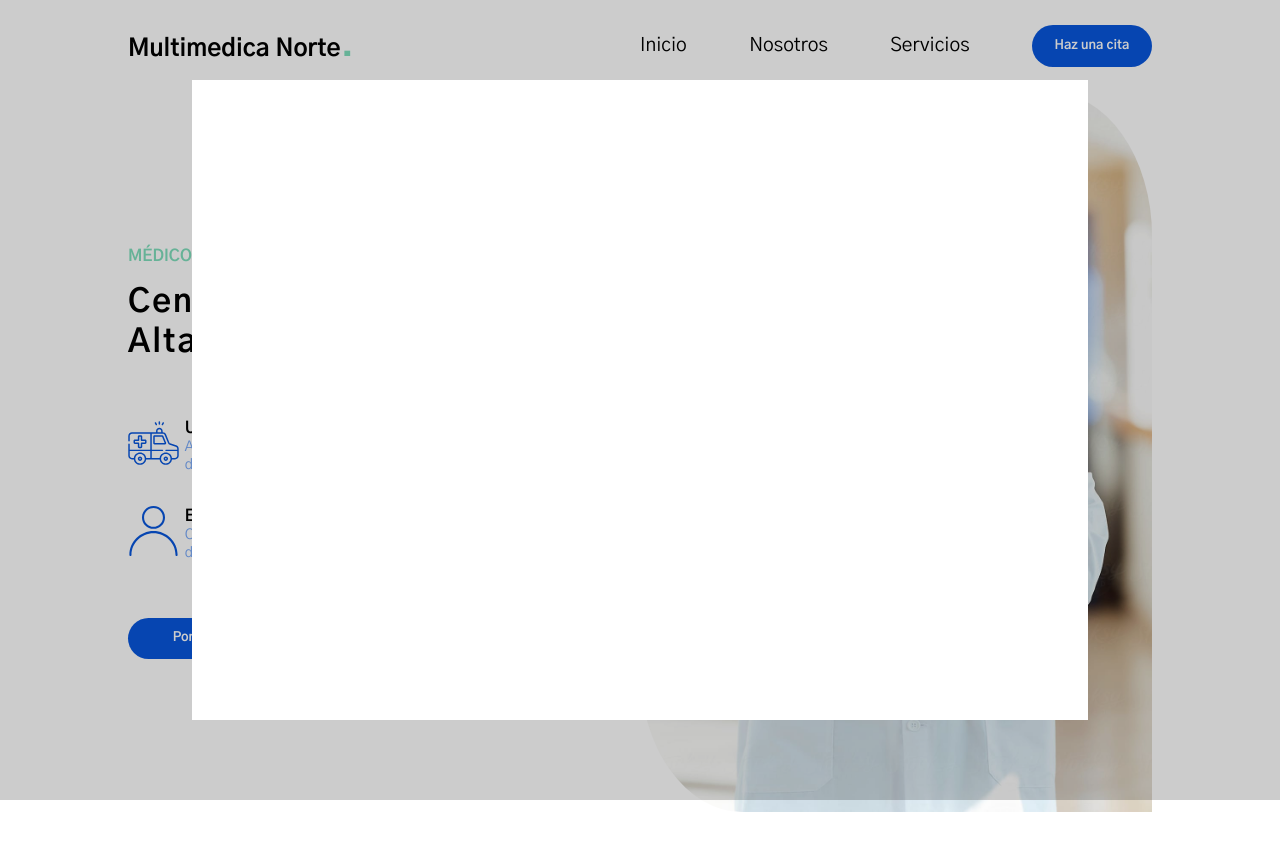
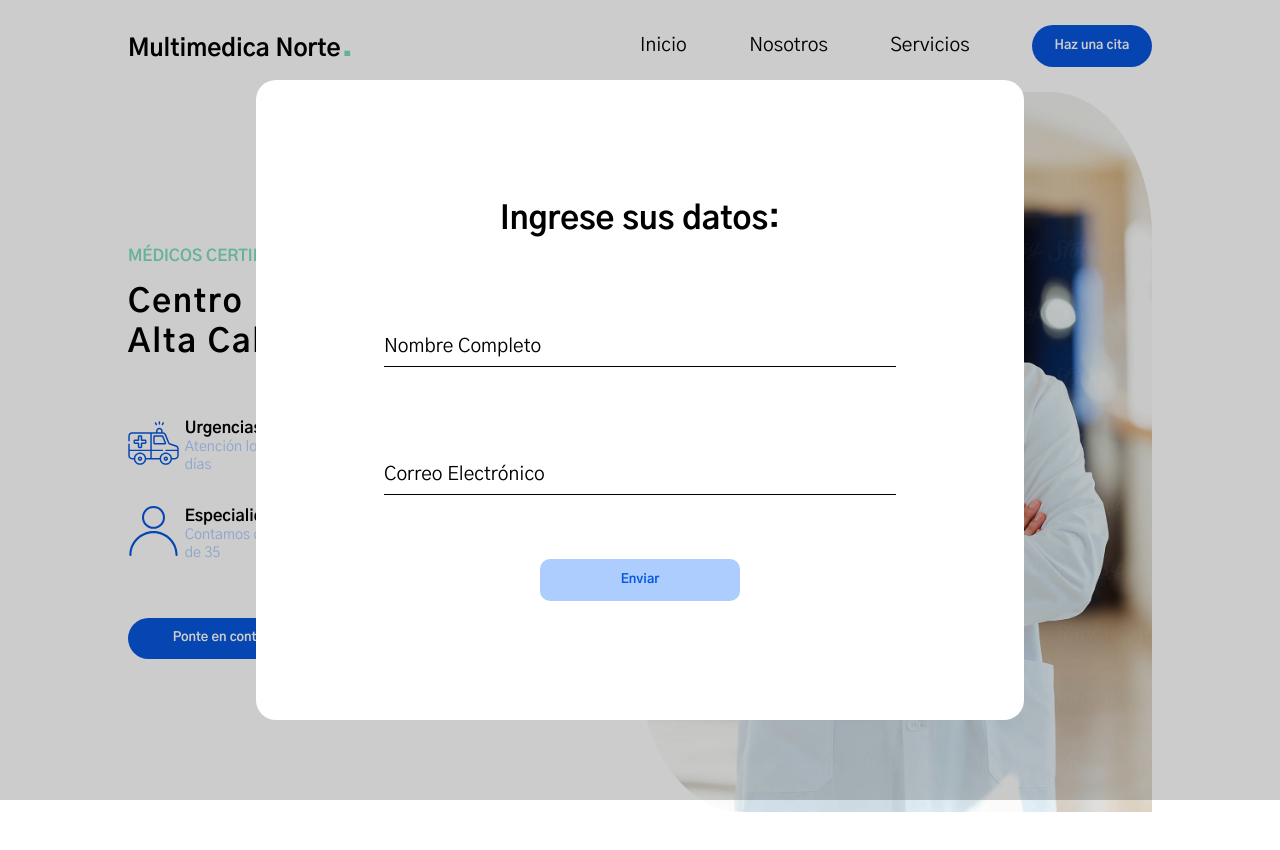
Before and after one commit to Dev-skybit/proyecto-multimedica, a website built with Parcel: page src/index.html in a window 1280 px wide. Shown: the top 850 px of the page. Built offline with nearby package versions, Linux system fonts and the light colour scheme.

Commit message:
added form

```diff
--- a/src/index.html
+++ b/src/index.html
@@ -22,7 +22,21 @@
     </nav>
 
     <div class="appointment appointment--active">
-      <div class="appointment__form"></div>
+      <form class="appointment__form">
+        <h1>Ingrese sus datos:</h1>
+
+        <div class="appointment__form__input">
+          <input type="text" name="name" id="" required autocomplete="off">
+          <label for="name"> <span>Nombre Completo</span> </label>
+        </div>
+
+        <div class="appointment__form__input">
+          <input type="email" name="email" id="" required autocomplete="off">
+          <label for="email"> <span>Correo Electrónico</span> </label>
+        </div>
+
+        <button class="appointment__form__btn">Enviar</button>
+      </form>
     </div>
 
     <header class="header" id="home">
--- a/src/scss/layout.scss
+++ b/src/scss/layout.scss
@@ -85,11 +85,89 @@
     display: flex;
   }
 
-  &__form{
+  &__form {
+    display: flex;
+    flex-direction: column;
+    justify-content: center;
+    align-items: center;
+    gap: 4rem;
+
     height: 80vh;
-    width: 70%;
+    width: 60%;
 
     background: $white;
+    border-radius: 20px;
+
+    &__input {
+      position: relative;
+
+      height: 4rem;
+      width: 32rem;
+
+      input {
+        font-size: 1.2rem;
+
+        height: 100%;
+        width: 100%;
+
+        padding-top: 32px;
+
+        outline: none;
+        border: none;
+        border-bottom: 1px solid black;
+        transition: $trans;
+
+        &:focus+label,
+        &:valid+label {
+          font-size: 1rem;
+          color: $blue;
+
+          top: 0;
+
+          &:after {
+            top: 100%;
+
+            width: 100%;
+          }
+        }
+
+        &:focus,
+        &:valid {
+          border: none;
+        }
+      }
+
+      label {
+        font-size: 1.2rem;
+
+        position: absolute;
+        top: 50%;
+        left: 0;
+
+        height: 100%;
+        width: 100%;
+
+        transition: $trans;
+        pointer-events: none;
+
+        &:after {
+          content: "";
+          position: absolute;
+          top: 50%;
+          left: 0;
+
+          height: 2px;
+          width: 0;
+
+          background: $blue;
+          transition: $trans;
+        }
+      }
+    }
+
+    &__btn {
+      @include btn-light (200px);
+    }
   }
 }
 
--- a/src/scss/variables.scss
+++ b/src/scss/variables.scss
@@ -2,7 +2,7 @@
 $bg: #F7FAFB;
 $white: #FFF;
 
-$lightBlue: #78A9F9;
+$lightBlue: #aecdff;
 $blue: #0857DE;
 $aquaBlue: #80DFBD;
 
@@ -27,7 +27,7 @@ $trans: all .3s ease-in-out;
   cursor: pointer;
 }
 
-@mixin btn-ligh ($width) {
+@mixin btn-light ($width) {
   font-size: .8rem;
   font-weight: bold;
   color: $blue;
@@ -43,4 +43,6 @@ $trans: all .3s ease-in-out;
   background: $lightBlue;
   border-radius: 10px;
   cursor: pointer;
+  border: none;
+  outline: none;
 }
```
Also changed, not shown: dist/index.html, 4 other files.
